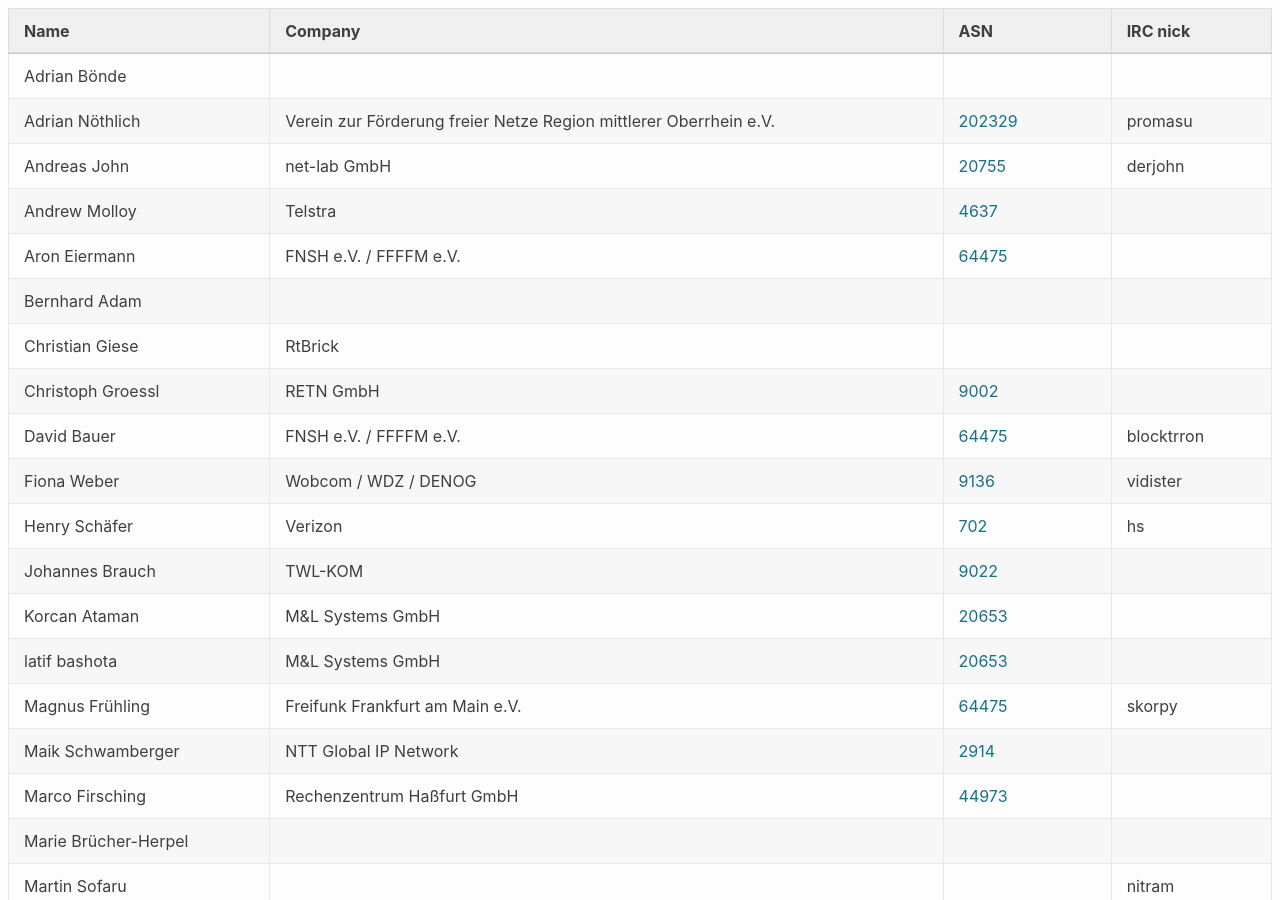
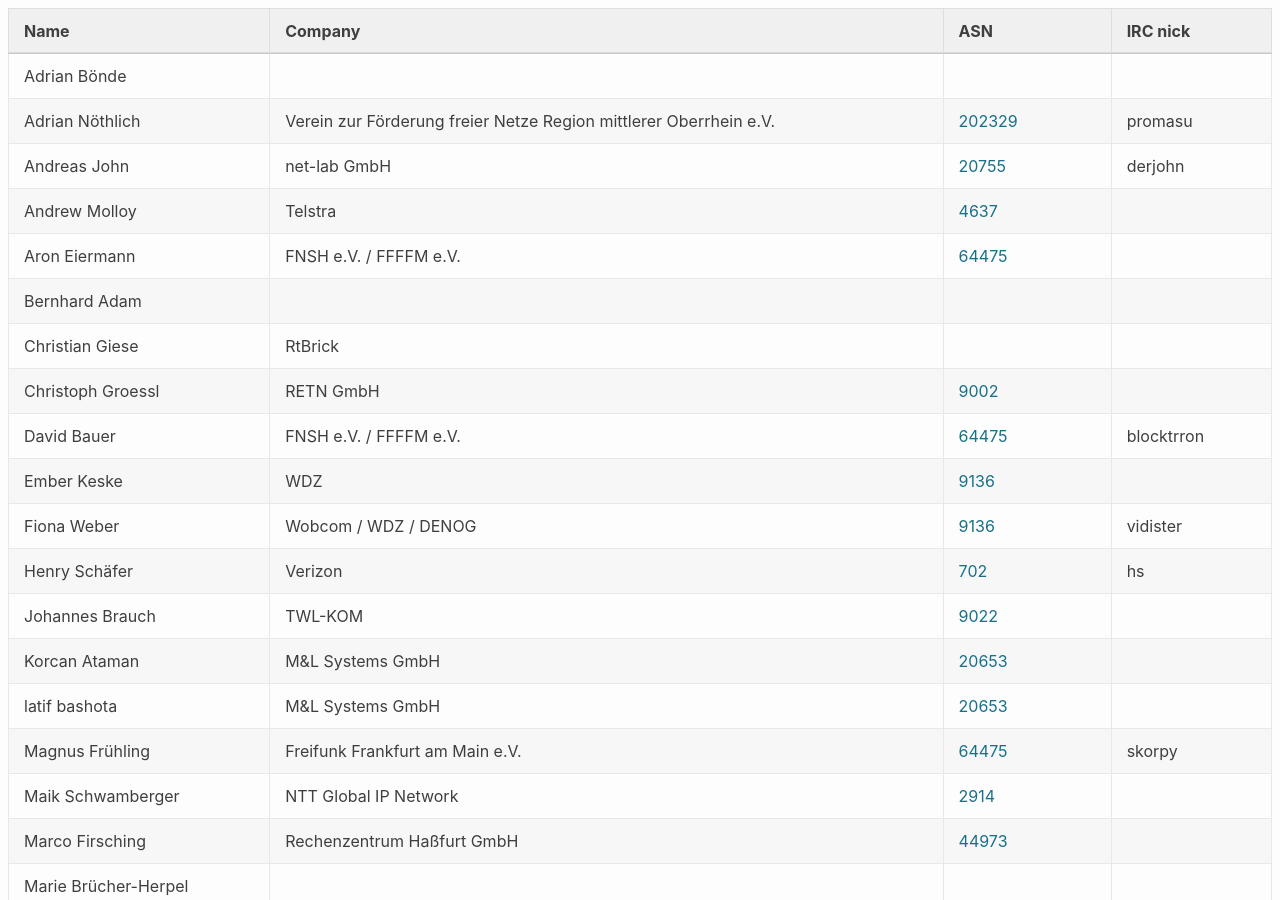
Before and after one commit to denog/pretix-attendeelist, a Jekyll site: the page built from denogmeetup24-01/index.markdown, in a window 1280 px wide and 900 px high. Built offline with Jekyll 4.4.1, drawn with Linux system fonts in a browser that asks for light colours.

Commit message:
Latest data: Mon Jan 22 11:09:49 UTC 2024

```diff
--- a/_data/attendees_denogmeetup24-01.json
+++ b/_data/attendees_denogmeetup24-01.json
@@ -52,6 +52,12 @@
     "company": "FNSH e.V. / FFFFM e.V.",
     "irc": "blocktrron",
     "asn": "64475"
+  },
+  {
+    "name": "Ember Keske",
+    "company": "WDZ",
+    "irc": null,
+    "asn": "9136"
   },
   {
     "name": "Fiona Weber",
```
